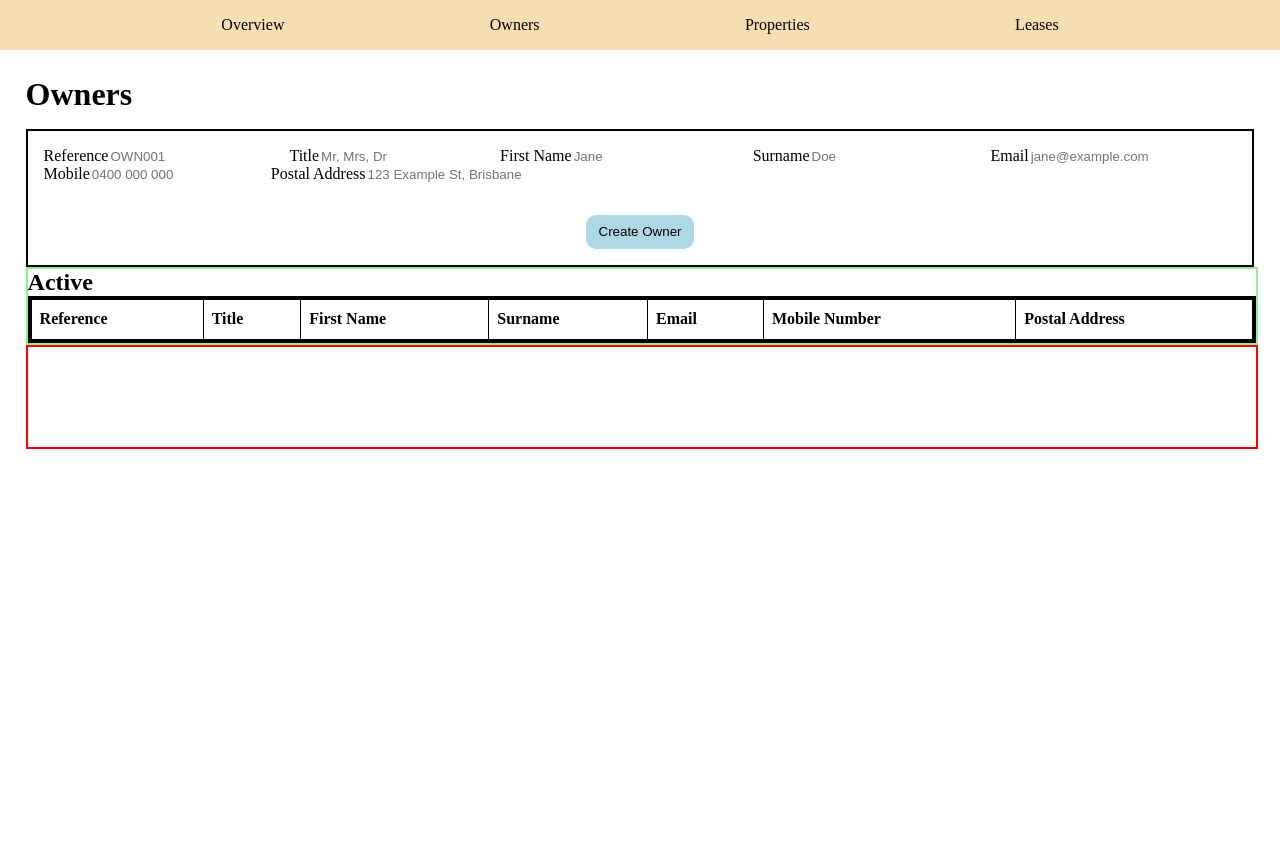
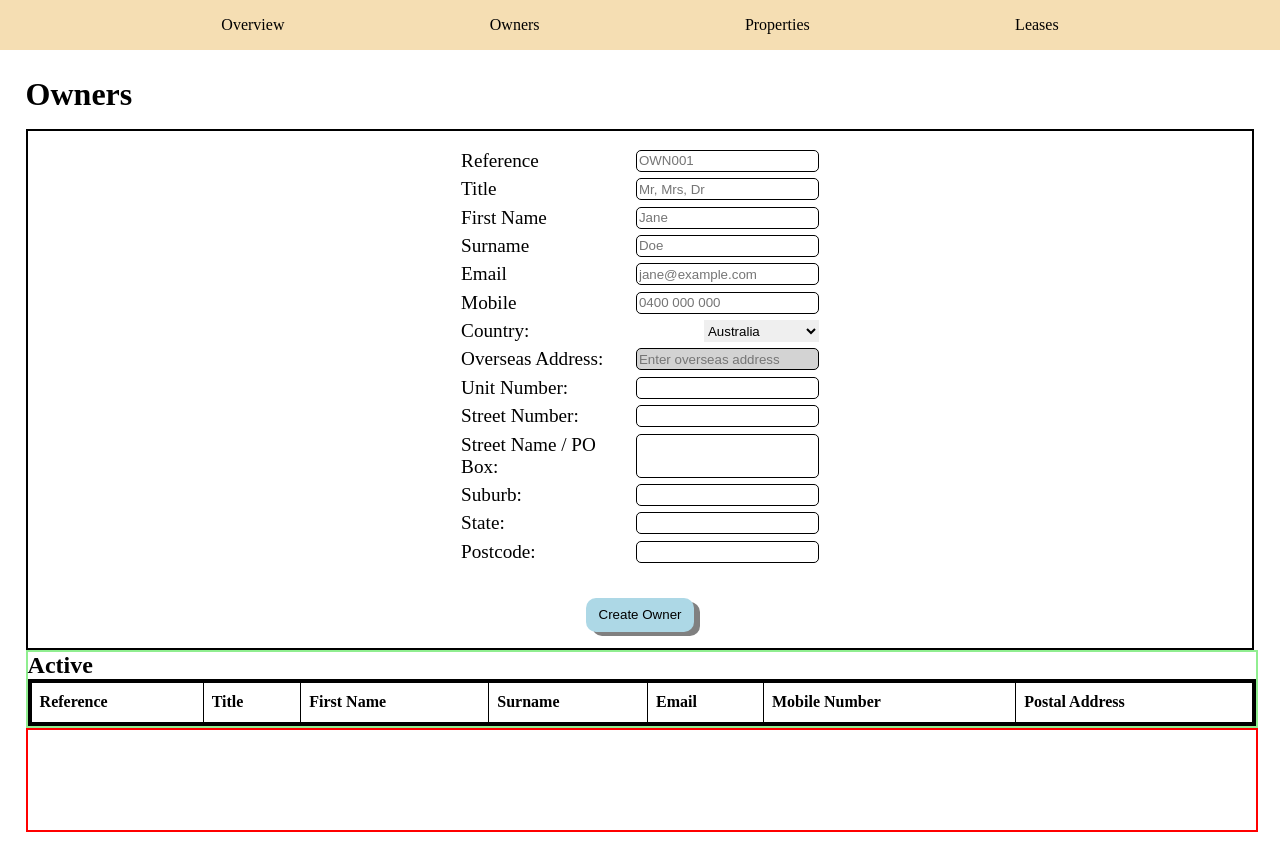
Before and after one commit to piradiusquared/trustAccount, a React (Vite) app: page /owners in a window 1280 px wide. Before the commit the page ends 800 px from the top, so only its background shows below. Built offline with nearby package versions, Linux system fonts and the light colour scheme.

Commit message:
Added full detailed new owner form, plus address combination

```diff
--- a/src/pages/owners.tsx
+++ b/src/pages/owners.tsx
@@ -12,7 +12,16 @@ type OwnerFormState = {
     surname: string;
     email: string;
     mobile: string;
-    postalAddress: string;
+
+    // Detailed address
+    country: string;
+    overseasAddress: string;
+    unitNumber: string;
+    streetNumber: string;
+    streetName: string;
+    suburb: string;
+    state: string;
+    postcode: string;
 };
 
 const emptyForm: OwnerFormState = {
@@ -22,15 +31,41 @@ const emptyForm: OwnerFormState = {
     surname: '',
     email: '',
     mobile: '',
-    postalAddress: '',
+
+    country: 'Australia',
+    overseasAddress: '',
+    unitNumber: '',
+    streetNumber: '',
+    streetName: '',
+    suburb: '',
+    state: '',
+    postcode: '',
 };
+
+// Combine into a single postal address
+function formatPostalAddress(form: OwnerFormState): string {
+    if (form.country !== "Australia") {
+        return `${form.overseasAddress}, ${form.country}`;
+    }
+
+    // For Australian addresses, build the string step-by-step
+    const unit = form.unitNumber ? `Unit ${form.unitNumber}, ` : '';
+    const street = `${form.streetNumber} ${form.streetName}`.trim();
+    const location = `${form.suburb} ${form.state} ${form.postcode}`.trim();
+
+    // Combine them, filtering out any empty parts
+    return [unit + street, location, form.country]
+        .filter(part => part.trim() !== '')
+        .join(', ');
+}
 
 export default function Owners() {
     const owners = useAppSelector(state => state.owners);
     const [form, setForm] = useState<OwnerFormState>(emptyForm);
 
-    function handleChange(event: ChangeEvent<HTMLInputElement>) {
-        const { name, value } = event.target;
+    function handleChange(event: ChangeEvent<HTMLInputElement | HTMLSelectElement>) {
+        const target = event.target as HTMLInputElement | HTMLSelectElement;
+        const { name, value } = target;
 
         setForm((current) => ({
             ...current,
@@ -41,6 +76,8 @@ export default function Owners() {
     function handleSubmit(event: SubmitEvent<HTMLFormElement>) {
         event.preventDefault();
 
+        const combinedAddress = formatPostalAddress(form);
+
         service.createOwner({
             reference: form.reference,
             title: form.title,
@@ -48,7 +85,7 @@ export default function Owners() {
             surname: form.surname,
             email: form.email,
             mobile: form.mobile,
-            postalAddress: form.postalAddress,
+            postalAddress: combinedAddress,
         });
 
         setForm(emptyForm);
@@ -62,7 +99,7 @@ export default function Owners() {
         </header>
 
         <form className="owners-form" onSubmit={handleSubmit}>
-            <div className="owners-form-grid">
+            <div className="owners-form-flex">
                 <label>
                     <span>Reference</span>
                     <input name="reference" value={form.reference} onChange={handleChange} placeholder="OWN001" required />
@@ -93,13 +130,97 @@ export default function Owners() {
                     <input name="mobile" value={form.mobile} onChange={handleChange} placeholder="0400 000 000" />
                 </label>
 
-                <label className="owners-form-span-2">
-                    <span>Postal Address</span>
-                    <input name="postalAddress" value={form.postalAddress} onChange={handleChange} placeholder="123 Example St, Brisbane" />
+                {/* Country Selector */}
+                <label>
+                    <span>Country:</span>
+                    <select name="country" value={form.country} onChange={handleChange}>
+                        <option value="Australia">Australia</option>
+                        <option value="New Zealand">New Zealand</option>
+                        <option value="United Kingdom">United Kingdom</option>
+                        {/* ...other countries */}
+                    </select>
+                </label>
+
+                {/* Overseas Address (Disabled if Country is Australia) */}
+                <label>
+                    <span>Overseas Address:</span>
+                    <input
+                        name="overseasAddress"
+                        value={form.overseasAddress}
+                        onChange={handleChange}
+                        disabled={form.country === 'Australia'}
+                        placeholder="Enter overseas address"
+                    />
+                </label>
+
+                {/* Unit Number (Disabled if Country is NOT Australia) */}
+                <label>
+                    <span>Unit Number:</span>
+                    <input
+                        name="unitNumber"
+                        value={form.unitNumber}
+                        onChange={handleChange}
+                        disabled={form.country !== 'Australia'}
+                    />
+                </label>
+
+                {/* Street Number */}
+                <label>
+                    <span>Street Number:</span>
+                    <input
+                        name="streetNumber"
+                        value={form.streetNumber}
+                        onChange={handleChange}
+                        disabled={form.country !== 'Australia'}
+                    />
+                </label>
+
+                {/* Street Name / PO Box */}
+                <label>
+                    <span>Street Name / PO Box:</span>
+                    <input
+                        name="streetName"
+                        value={form.streetName}
+                        onChange={handleChange}
+                        disabled={form.country !== 'Australia'}
+                    />
+                </label>
+
+                {/* Suburb */}
+                <label>
+                    <span>Suburb:</span>
+                    <input
+                        name="suburb"
+                        value={form.suburb}
+                        onChange={handleChange}
+                        disabled={form.country !== 'Australia'}
+                    />
+                </label>
+
+                {/* State */}
+                <label>
+                    <span>State:</span>
+                    <input
+                        name="state"
+                        value={form.state}
+                        onChange={handleChange}
+                        disabled={form.country !== 'Australia'}
+                    />
+                </label>
+
+                {/* Postcode */}
+                <label>
+                    <span>Postcode:</span>
+                    <input
+                        name="postcode"
+                        value={form.postcode}
+                        onChange={handleChange}
+                        disabled={form.country !== 'Australia'}
+                    />
                 </label>
             </div>
 
-            <div className="owners-form-actions">
+            <div className="owners-form-actions drop-right">
                 <button type="submit">
                     Create Owner
                 </button>
```
